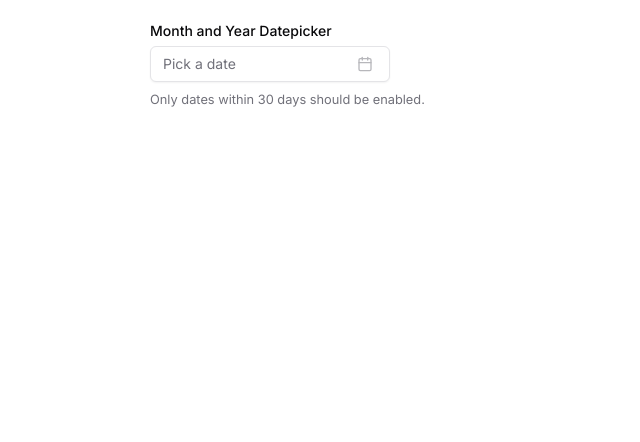
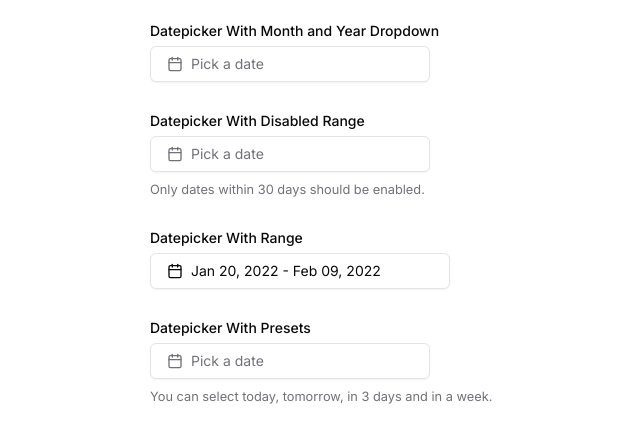
Before and after one commit to Nhollas/shadcn-ui-amplified, a Next.js app: page / in a window 1280 px wide. Shown: the top 442 px of the page, without its empty margins (194-834 px from the left). Built offline with nearby package versions, Linux system fonts and the light colour scheme.

Commit message:
Add existing shadcn datepicker examples

```diff
--- a/src/app/(routes)/page.tsx
+++ b/src/app/(routes)/page.tsx
@@ -1,9 +1,17 @@
-import { MonthAndYearDatepicker } from "@/app/components/ui"
+import {
+  DatePickerWithDisabledRange,
+  DatePickerWithDropdown,
+  DatePickerWithPresets,
+  DatePickerWithRange,
+} from "@/app/components/ui"
 
 export default function HomePage() {
   return (
-    <>
-      <MonthAndYearDatepicker />
-    </>
+    <div className="flex flex-col gap-y-8">
+      <DatePickerWithDropdown />
+      <DatePickerWithDisabledRange />
+      <DatePickerWithRange />
+      <DatePickerWithPresets />
+    </div>
   )
 }
--- a/src/app/components/ui/calendar.tsx
+++ b/src/app/components/ui/calendar.tsx
@@ -19,20 +19,20 @@ function Calendar({
       showOutsideDays={showOutsideDays}
       className={cn("p-3", className)}
       classNames={{
-        months: "flex flex-col gap-y-4",
+        months: "flex flex-col gap-y-4 relative",
         month: "flex flex-col gap-y-4",
         month_caption: "flex justify-center relative items-center",
-        dropdowns: "flex items-center flex-row gap-x-3 w-full",
+        dropdowns: "flex items-center flex-col gap-3 w-full mx-10",
         dropdown: "flex",
         caption_label: "text-sm font-medium",
-        nav: "flex items-center relative justify-between",
+        nav: "absolute top-0 inset-x-0 flex items-center justify-between h-9",
         button_previous: cn(
           buttonVariants({ variant: "outline" }),
-          "size-7 bg-transparent p-0 opacity-50 hover:opacity-100",
+          "size-7 bg-transparent p-0 opacity-50 hover:opacity-100 absolute left-0 z-50",
         ),
         button_next: cn(
           buttonVariants({ variant: "outline" }),
-          "size-7 bg-transparent p-0 opacity-50 hover:opacity-100",
+          "size-7 bg-transparent p-0 opacity-50 hover:opacity-100 absolute right-0 z-50",
         ),
         month_grid: "w-full border-collapse space-y-1",
         weekdays: "flex",
--- /dev/null
+++ b/src/app/components/ui/date-picker/with-disabled-range.tsx
@@ -0,0 +1,66 @@
+"use client"
+import { addDays, format, startOfDay } from "date-fns"
+import { CalendarIcon, ChevronLeft, ChevronRight } from "lucide-react"
+import { useState } from "react"
+
+import { cn } from "@/app/lib/utils"
+
+import { Button } from "../button"
+import { Calendar } from "../calendar"
+import MonthAndYearDropdown from "../calendar/month-year-dropdown"
+import { FormItem } from "../form"
+import { Label } from "../label"
+import { Popover, PopoverContent, PopoverTrigger } from "../popover"
+
+export function DatePickerWithDisabledRange() {
+  const [date, setDate] = useState<Date | undefined>()
+  const fromDate = new Date()
+  const toDate = addDays(fromDate ?? new Date(), 30)
+  const disabled = (date: Date) =>
+    startOfDay(date) < startOfDay(fromDate) ||
+    startOfDay(date) > startOfDay(toDate)
+
+  return (
+    <FormItem className="flex flex-col">
+      <Label>Datepicker With Disabled Range</Label>
+      <Popover>
+        <PopoverTrigger asChild>
+          <Button
+            variant="outline"
+            className={cn(
+              "w-[280px] justify-start text-left font-normal",
+              !date && "text-muted-foreground",
+            )}
+          >
+            <CalendarIcon className="mr-2 size-4" />
+            {date ? format(date, "PPP") : <span>Pick a date</span>}
+          </Button>
+        </PopoverTrigger>
+        <PopoverContent className="w-auto p-0" align="start">
+          <Calendar
+            mode="single"
+            captionLayout="dropdown"
+            hideNavigation={false}
+            selected={date}
+            onSelect={setDate}
+            showOutsideDays={true}
+            endMonth={new Date(2099, 11)}
+            disabled={disabled}
+            components={{
+              Dropdown: MonthAndYearDropdown,
+              Chevron: ({ orientation }) =>
+                orientation === "left" ? (
+                  <ChevronLeft className="size-4" />
+                ) : (
+                  <ChevronRight className="size-4" />
+                ),
+            }}
+          />
+        </PopoverContent>
+      </Popover>
+      <p className="text-[0.8rem] text-muted-foreground">
+        Only dates within 30 days should be enabled.
+      </p>
+    </FormItem>
+  )
+}
--- a/src/app/components/ui/date-picker/month-year-datepicker.tsx
+++ b/src/app/components/ui/date-picker/with-dropdown.tsx
@@ -1,5 +1,5 @@
 "use client"
-import { addDays, format, startOfDay } from "date-fns"
+import { format } from "date-fns"
 import { CalendarIcon, ChevronLeft, ChevronRight } from "lucide-react"
 import { useState } from "react"
 
@@ -12,28 +12,23 @@ import { FormItem } from "../form"
 import { Label } from "../label"
 import { Popover, PopoverContent, PopoverTrigger } from "../popover"
 
-export function MonthAndYearDatepicker() {
+export function DatePickerWithDropdown() {
   const [date, setDate] = useState<Date | undefined>()
-  const fromDate = new Date()
-  const toDate = addDays(fromDate ?? new Date(), 30)
-  const disabled = (date: Date) =>
-    startOfDay(date) < startOfDay(fromDate) ||
-    startOfDay(date) > startOfDay(toDate)
 
   return (
     <FormItem className="flex flex-col">
-      <Label>Month and Year Datepicker</Label>
+      <Label>Datepicker With Month and Year Dropdown</Label>
       <Popover>
         <PopoverTrigger asChild>
           <Button
             variant="outline"
             className={cn(
-              "w-[240px] pl-3 text-left font-normal",
+              "w-[280px] justify-start text-left font-normal",
               !date && "text-muted-foreground",
             )}
           >
+            <CalendarIcon className="mr-2 size-4" />
             {date ? format(date, "PPP") : <span>Pick a date</span>}
-            <CalendarIcon className="ml-auto size-4 shrink-0 opacity-50" />
           </Button>
         </PopoverTrigger>
         <PopoverContent className="w-auto p-0" align="start">
@@ -45,7 +40,6 @@ export function MonthAndYearDatepicker() {
             onSelect={setDate}
             showOutsideDays={true}
             endMonth={new Date(2099, 11)}
-            // disabled={disabled}
             components={{
               Dropdown: MonthAndYearDropdown,
               Chevron: ({ orientation }) =>
@@ -58,9 +52,6 @@ export function MonthAndYearDatepicker() {
           />
         </PopoverContent>
       </Popover>
-      <p className="text-[0.8rem] text-muted-foreground">
-        Only dates within 30 days should be enabled.
-      </p>
     </FormItem>
   )
 }
--- /dev/null
+++ b/src/app/components/ui/date-picker/with-presets.tsx
@@ -0,0 +1,67 @@
+"use client"
+
+import { addDays, format } from "date-fns"
+import { Calendar as CalendarIcon } from "lucide-react"
+import * as React from "react"
+
+import { cn } from "@/app/lib/utils"
+
+import { Button } from "../button"
+import { Calendar } from "../calendar"
+import { FormItem } from "../form"
+import { Label } from "../label"
+import { Popover, PopoverContent, PopoverTrigger } from "../popover"
+import {
+  Select,
+  SelectContent,
+  SelectItem,
+  SelectTrigger,
+  SelectValue,
+} from "../select"
+
+export function DatePickerWithPresets() {
+  const [date, setDate] = React.useState<Date>()
+
+  return (
+    <FormItem className="flex flex-col">
+      <Label>Datepicker With Presets</Label>
+      <Popover>
+        <PopoverTrigger asChild>
+          <Button
+            variant={"outline"}
+            className={cn(
+              "w-[280px] justify-start text-left font-normal",
+              !date && "text-muted-foreground",
+            )}
+          >
+            <CalendarIcon className="mr-2 size-4" />
+            {date ? format(date, "PPP") : <span>Pick a date</span>}
+          </Button>
+        </PopoverTrigger>
+        <PopoverContent className="flex w-auto flex-col space-y-2 p-2">
+          <Select
+            onValueChange={(value) =>
+              setDate(addDays(new Date(), parseInt(value)))
+            }
+          >
+            <SelectTrigger>
+              <SelectValue placeholder="Select" />
+            </SelectTrigger>
+            <SelectContent position="popper">
+              <SelectItem value="0">Today</SelectItem>
+              <SelectItem value="1">Tomorrow</SelectItem>
+              <SelectItem value="3">In 3 days</SelectItem>
+              <SelectItem value="7">In a week</SelectItem>
+            </SelectContent>
+          </Select>
+          <div className="rounded-md border">
+            <Calendar mode="single" selected={date} onSelect={setDate} />
+          </div>
+        </PopoverContent>
+      </Popover>
+      <p className="text-[0.8rem] text-muted-foreground">
+        You can select today, tomorrow, in 3 days and in a week.
+      </p>
+    </FormItem>
+  )
+}
--- /dev/null
+++ b/src/app/components/ui/date-picker/with-range.tsx
@@ -0,0 +1,62 @@
+"use client"
+
+import { addDays, format } from "date-fns"
+import { Calendar as CalendarIcon } from "lucide-react"
+import * as React from "react"
+import { DateRange } from "react-day-picker"
+
+import { cn } from "@/app/lib/utils"
+
+import { Button } from "../button"
+import { Calendar } from "../calendar"
+import { FormItem } from "../form"
+import { Label } from "../label"
+import { Popover, PopoverContent, PopoverTrigger } from "../popover"
+
+export function DatePickerWithRange() {
+  const [date, setDate] = React.useState<DateRange | undefined>({
+    from: new Date(2022, 0, 20),
+    to: addDays(new Date(2022, 0, 20), 20),
+  })
+
+  return (
+    <FormItem className="flex flex-col">
+      <Label>Datepicker With Range</Label>
+      <Popover>
+        <PopoverTrigger asChild>
+          <Button
+            id="date"
+            variant={"outline"}
+            className={cn(
+              "w-[300px] justify-start text-left font-normal",
+              !date && "text-muted-foreground",
+            )}
+          >
+            <CalendarIcon className="mr-2 size-4" />
+            {date?.from ? (
+              date.to ? (
+                <>
+                  {format(date.from, "LLL dd, y")} -{" "}
+                  {format(date.to, "LLL dd, y")}
+                </>
+              ) : (
+                format(date.from, "LLL dd, y")
+              )
+            ) : (
+              <span>Pick a date</span>
+            )}
+          </Button>
+        </PopoverTrigger>
+        <PopoverContent className="w-auto p-0" align="start">
+          <Calendar
+            mode="range"
+            defaultMonth={date?.from}
+            selected={date}
+            onSelect={setDate}
+            numberOfMonths={2}
+          />
+        </PopoverContent>
+      </Popover>
+    </FormItem>
+  )
+}
--- a/src/app/components/ui/index.ts
+++ b/src/app/components/ui/index.ts
@@ -11,4 +11,7 @@ export * from "./skeleton"
 export * from "./sheet"
 export * from "./select"
 export * from "./calendar"
-export * from "./date-picker/month-year-datepicker"
+export * from "./date-picker/with-dropdown"
+export * from "./date-picker/with-range"
+export * from "./date-picker/with-presets"
+export * from "./date-picker/with-disabled-range"
```
